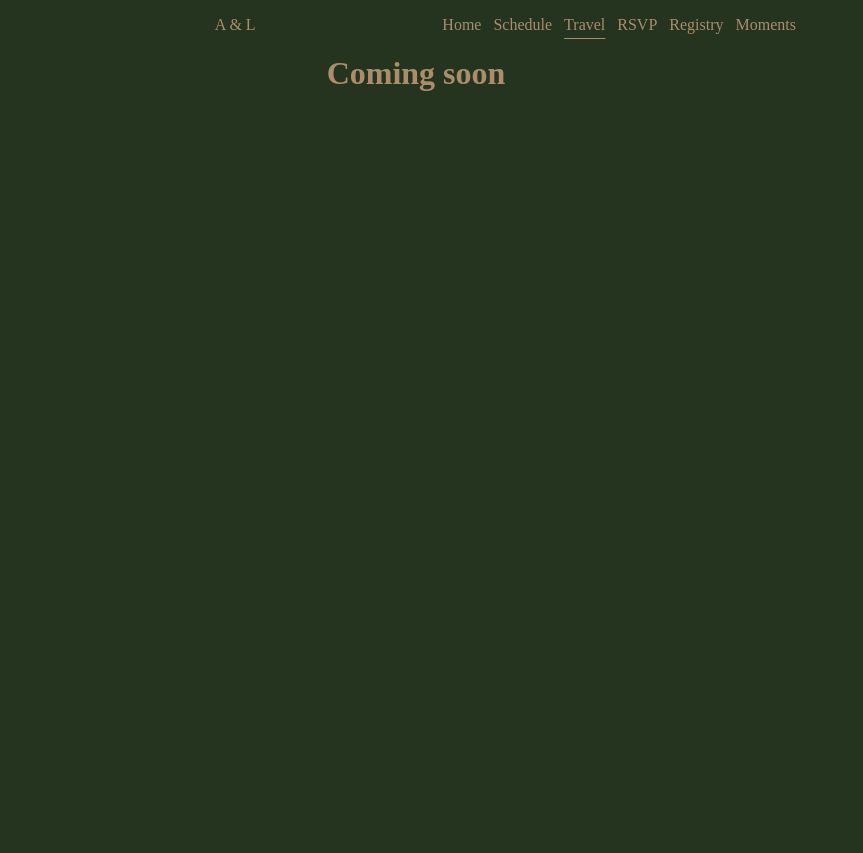
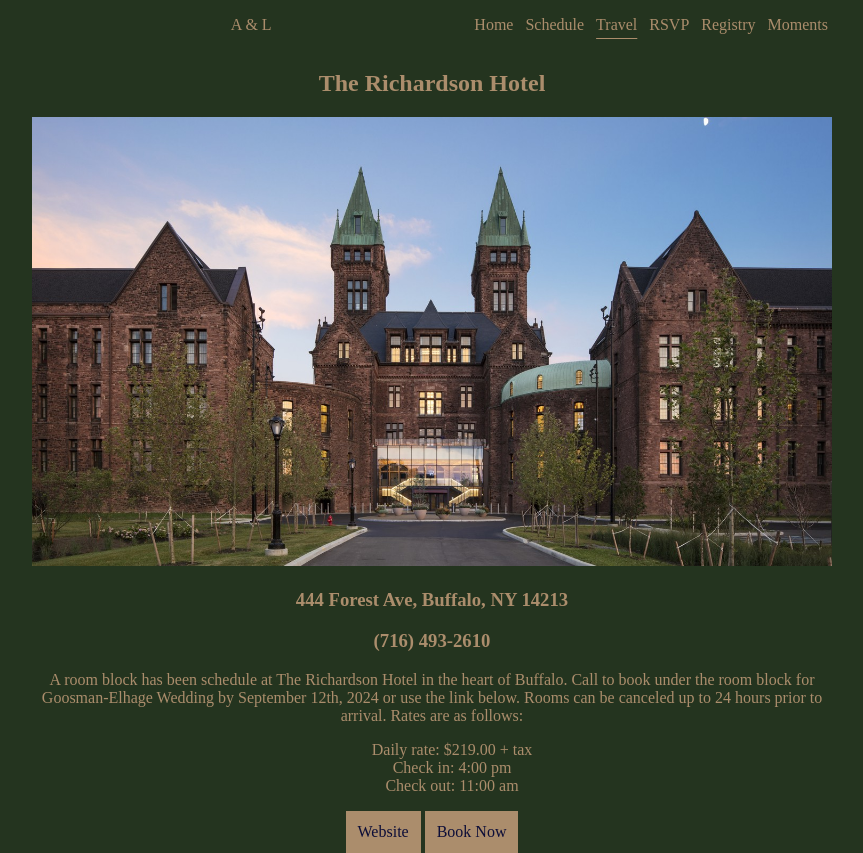
Before and after one commit to aelhage/wedding, a SvelteKit app in the folder web/: page /travel in a window 1280 px wide. Shown: the whole page, without its empty margins (224-1087 px from the left). Before the commit the page ends 800 px from the top, so only its background shows below. Built offline with nearby package versions, Linux system fonts and the light colour scheme.

Commit message:
Adds the travel page

```diff
--- a/web/src/app.html
+++ b/web/src/app.html
@@ -1,12 +1,12 @@
 <!doctype html>
-<html lang="en">
+<html lang="en" style="height: 100%;">
 	<head>
 		<meta charset="utf-8" />
 		<link rel="icon" href="%sveltekit.assets%/favicon.png" />
 		<meta name="viewport" content="width=device-width, initial-scale=1" />
 		%sveltekit.head%
 	</head>
-	<body data-sveltekit-preload-data="hover">
-		<div style="display: contents">%sveltekit.body%</div>
+	<body data-sveltekit-preload-data="hover" style="height: 100%;">
+		<div style="display: contents; height: 100%;">%sveltekit.body%</div>
 	</body>
 </html>
--- /dev/null
+++ b/web/src/lib/components/buttonlink.svelte
@@ -0,0 +1,17 @@
+<script lang="ts">
+  export let href: string;
+  export let content: string;
+</script>
+
+<a {href}>{content}</a>
+
+<style>
+  a {
+    display: inline-block;
+    text-decoration: none;
+    text-align: center;
+    background-color: var(--gold);
+    color: var(--sapphire);
+    padding: 12px;
+  }
+</style>
--- a/web/src/routes/+layout.svelte
+++ b/web/src/routes/+layout.svelte
@@ -22,8 +22,9 @@
       >
     </nav>
   </div>
-
-  <slot />
+  <div class="app-content">
+    <slot />
+  </div>
 </div>
 
 <style>
@@ -39,7 +40,6 @@
     margin: auto;
     padding: 0;
     width: 100vh;
-    min-height: 100vh;
     color: var(--gold);
     background-color: var(--emerald);
   }
@@ -49,10 +49,15 @@
     max-width: 800px;
     text-align: center;
     position: absolute;
+    height: 100%;
+    display: grid;
+    grid-template-rows: auto 1fr;
+    row-gap: 16px;
+    margin: 16px;
   }
 
   .app-header {
-    margin: 16px;
+    grid-row: 1;
   }
 
   .app-header > nav {
@@ -62,6 +67,10 @@
 
   .app-header > nav > * {
     margin: 0 4px;
+  }
+
+  .app-content {
+    grid-row: 2;
   }
 
   a {
--- a/web/src/routes/moments/+page.svelte
+++ b/web/src/routes/moments/+page.svelte
@@ -52,6 +52,7 @@
       type="file"
       accept="image/*"
       class="display-none"
+      capture
       bind:files
     />
     {#if hasAnything}
--- a/web/src/routes/moments/gallery.svelte
+++ b/web/src/routes/moments/gallery.svelte
@@ -29,7 +29,7 @@
   }
 
   ul li {
-    height: 200px;
+    height: 17vh;
     position: relative;
     cursor: pointer;
   }
--- a/web/src/routes/travel/+page.svelte
+++ b/web/src/routes/travel/+page.svelte
@@ -1 +1,47 @@
-<h1>Coming soon</h1>
+<script>
+  import Buttonlink from "$lib/components/buttonlink.svelte";
+  import richardson from "$lib/assets/richardson.jpg";
+</script>
+
+<div class="travel-root">
+  <div>
+    <h2>The Richardson Hotel</h2>
+
+    <img alt="" src={richardson} />
+
+    <h3>444 Forest Ave, Buffalo, NY 14213</h3>
+    <h3>(716) 493-2610</h3>
+  </div>
+
+  <div>
+    A room block has been schedule at The Richardson Hotel in the heart of
+    Buffalo. Call to book under the room block for Goosman-Elhage Wedding by
+    September 12th, 2024 or use the link below. Rooms can be canceled up to 24
+    hours prior to arrival. Rates are as follows:
+    <ul>
+      <li>Daily rate: $219.00 + tax</li>
+      <li>Check in: 4:00 pm</li>
+      <li>Check out: 11:00 am</li>
+    </ul>
+  </div>
+
+  <div>
+    <Buttonlink
+      content="Website"
+      href="https://therichardsonhotelbuffalo.com/"
+    />
+    <Buttonlink
+      content="Book Now"
+      href="https://be.synxis.com/?Hotel=40297&Chain=30877&group=2410GOOELH"
+    />
+  </div>
+</div>
+
+<style>
+  img {
+    max-width: 100%;
+  }
+  li {
+    list-style-type: none;
+  }
+</style>
```
Also changed, not shown: web/src/lib/assets/richardson.jpg (added), 1 other file (tests, documents, lock files or other folders).
